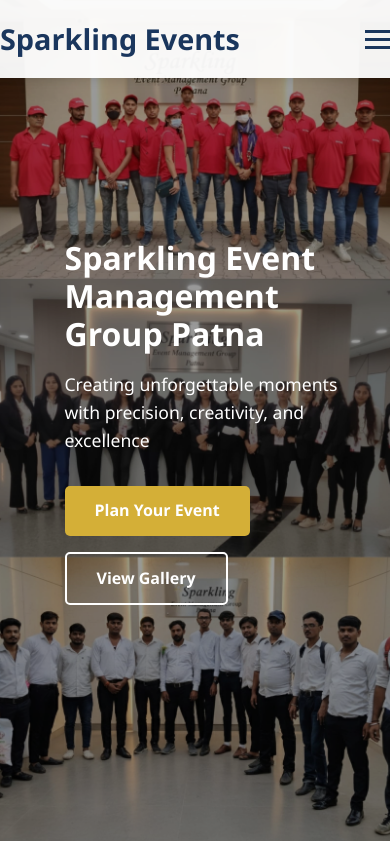
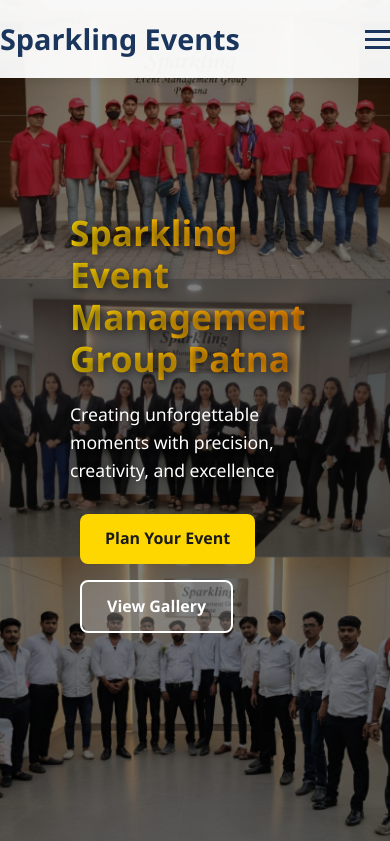
Before and after one commit to sdm420420/sparkingeventmanagement, a plain HTML site: page index.html in a window 390 px wide. Shown: the top 841 px of the page. Drawn offline with Linux system fonts and the light colour scheme.

Commit message:
Update styles.css

```diff
--- a/styles.css
+++ b/styles.css
@@ -383,3 +383,107 @@
 .hero-image {
   display: none; /* अगर आप सिर्फ बैकग्राउंड इमेज चाहते हैं */
 }
+
+<!-- Home Section -->
+<section id="home" class="hero">
+    <div class="hero-content">
+        <h1>Sparkling Event Management Group Patna</h1>
+        <p>Creating unforgettable moments with precision, creativity, and excellence</p>
+        <div class="hero-buttons">
+            <a href="#contact" class="btn btn-primary">Plan Your Event</a>
+            <a href="#gallery" class="btn btn-secondary">View Gallery</a>
+        </div>
+    </div>
+</section>
+
+<style>
+/* Hero Section */
+.hero {
+    position: relative;
+    display: flex;
+    align-items: center;
+    justify-content: center;
+    height: 100vh;
+    background: url('Images/sp1.jpg') no-repeat center center/cover;
+    text-align: center;
+    overflow: hidden;
+}
+
+.hero::before {
+    content: "";
+    position: absolute;
+    top: 0; left: 0;
+    width: 100%; height: 100%;
+    background: rgba(0,0,0,0.5); /* dark overlay for text readability */
+    z-index: 1;
+}
+
+.hero-content {
+    position: relative;
+    z-index: 2;
+    color: white;
+    max-width: 800px;
+    padding: 0 20px;
+}
+
+/* Gradient Headline */
+.hero-content h1 {
+    font-size: 3rem;
+    font-weight: 800;
+    background: linear-gradient(90deg, #FFD700, #FF8C00);
+    -webkit-background-clip: text;
+    -webkit-text-fill-color: transparent;
+    text-shadow: 2px 2px 8px rgba(0,0,0,0.6);
+    margin-bottom: 20px;
+    line-height: 1.2;
+}
+
+/* Subtext */
+.hero-content p {
+    font-size: 1.3rem;
+    color: #ffffff;
+    text-shadow: 1px 1px 6px rgba(0,0,0,0.5);
+    margin-bottom: 30px;
+}
+
+/* Buttons */
+.hero-buttons .btn {
+    padding: 12px 25px;
+    margin: 0 10px;
+    border-radius: 8px;
+    font-weight: 600;
+    transition: all 0.3s ease;
+    text-decoration: none;
+}
+
+.btn-primary {
+    background: #FFD700;
+    color: #1a1a1a;
+}
+
+.btn-primary:hover {
+    background: #FFC300;
+    transform: translateY(-3px);
+}
+
+.btn-secondary {
+    background: rgba(255,255,255,0.2);
+    color: white;
+    border: 2px solid white;
+}
+
+.btn-secondary:hover {
+    background: rgba(255,255,255,0.4);
+    transform: translateY(-3px);
+}
+
+/* Responsive */
+@media (max-width: 768px) {
+    .hero-content h1 {
+        font-size: 2.2rem;
+    }
+    .hero-content p {
+        font-size: 1.1rem;
+    }
+}
+</style>
```
